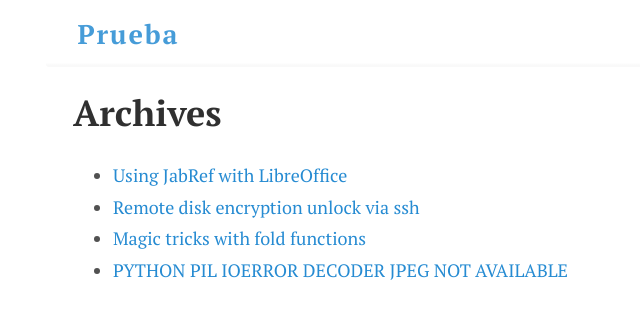
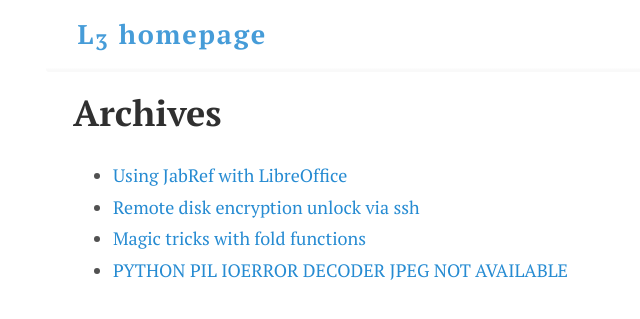
Before and after one commit to llazzaro/llazzaro.github.io, a Jekyll site: the page built from archives.html, in a window 1280 px wide. Shown: the top 319 px of the page, without its empty margins (252-892 px from the left). Built offline with Jekyll 4.4.1, drawn with Linux system fonts in a browser that asks for light colours.

Commit message:
updatetitle

```diff
--- a/_config.yml
+++ b/_config.yml
@@ -1,6 +1,6 @@
 # Setup
-title:               Prueba
-description:         "Prueba description"
+title:               L<sub>3</sub> homepage
+description:         "Lcubo homepage"
 url:                 https://www.lazzaro.com.ar
 google_verify: HWO2jrvTo3rJLDCmPOSBRzGD6e68MbXw4Bgb1Lb9PDI
 # baseurl: "/"
```
